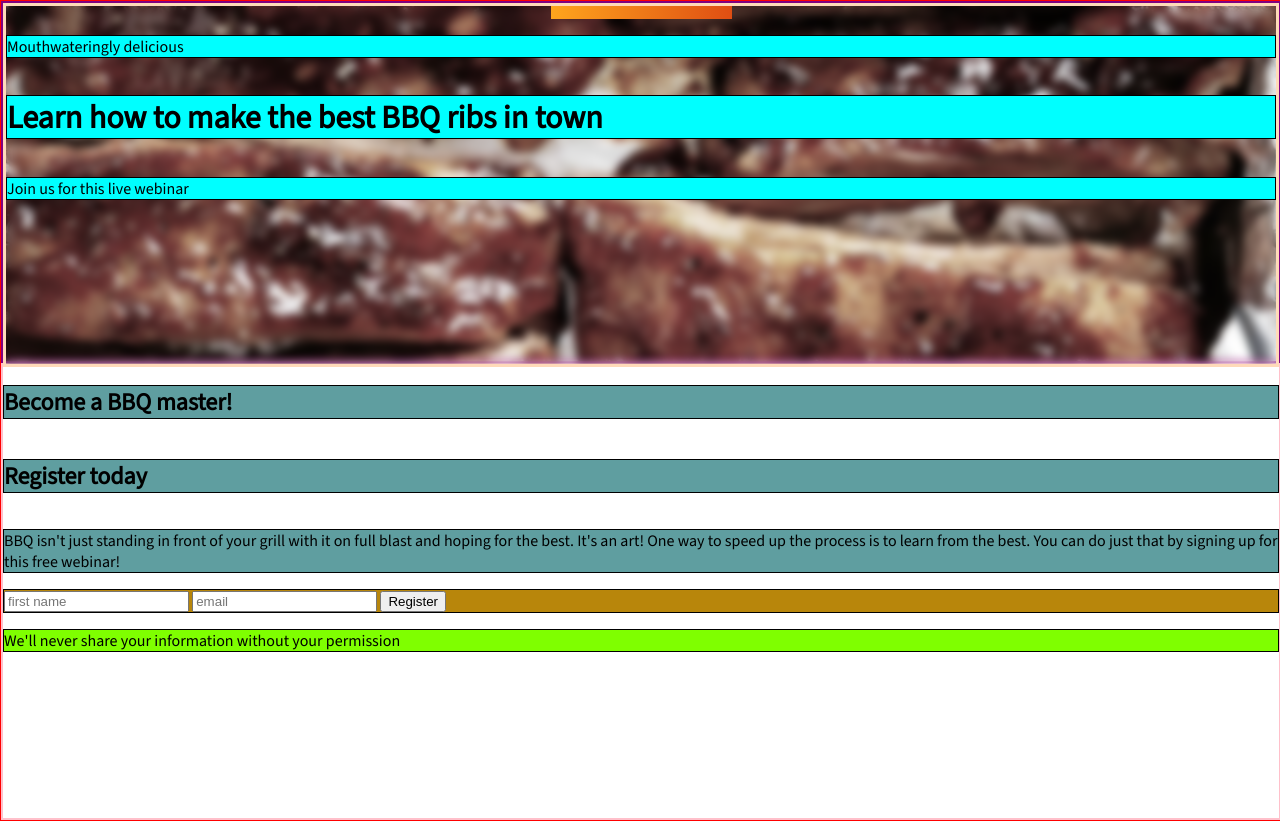
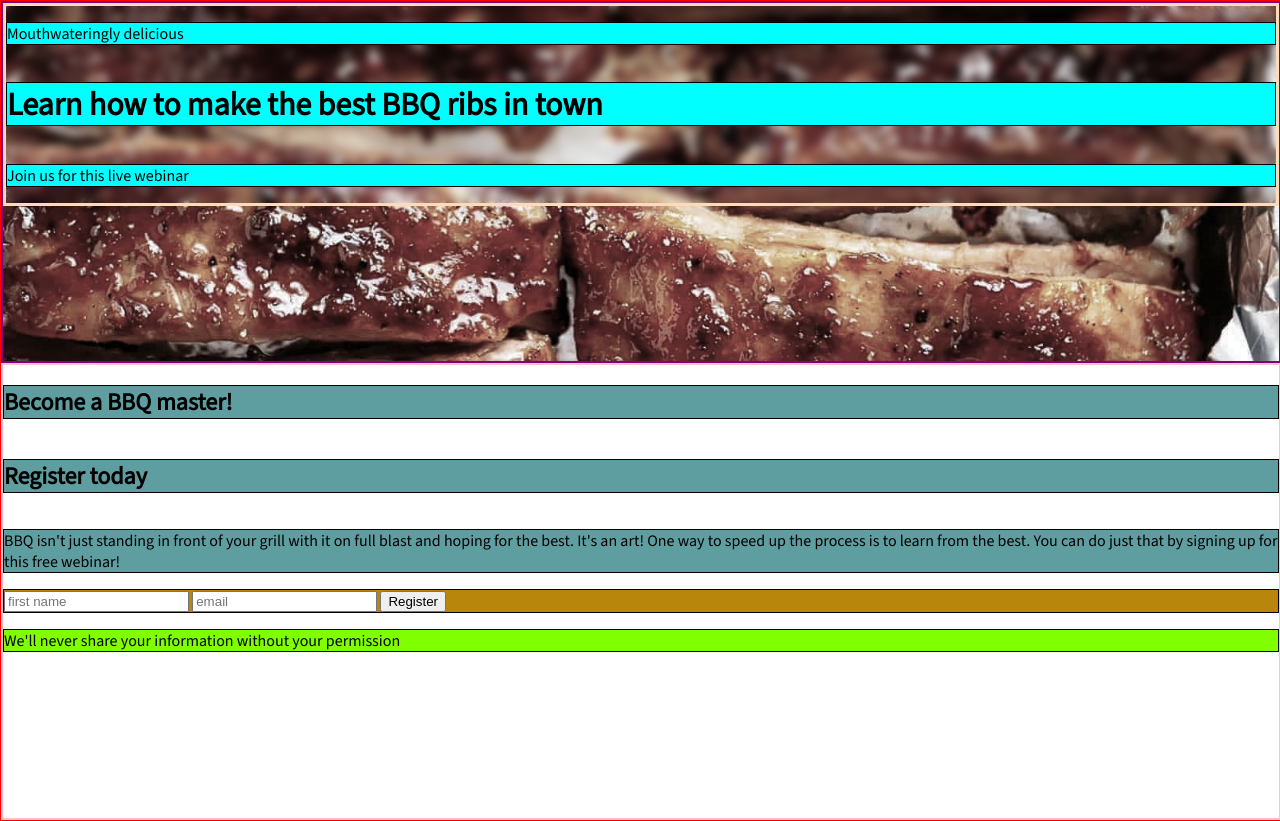
Before and after one commit to danielapereira11/BBQ-page_Scrimba, a plain HTML site: page index.html in a window 1280 px wide. Drawn offline with nearby package versions, Linux system fonts and the light colour scheme.

Commit message:
Added an extra outer "blur" div for the header container
To allow the entire header to have the background blurred, otherwise I was only blurring out the header container; but that had a smaller width than the entire background

```diff
--- a/index.html
+++ b/index.html
@@ -16,14 +16,20 @@
   <body>
     <main>
       <header>
-        <div class="header-container">
-          <div class="header-top"></div>
-          <p class="slogan">Mouthwateringly delicious</p>
-          <h1 class="header-title">
-            Learn how to make the best BBQ ribs in town
-          </h1>
-          <p class="join-us">Join us for this live webinar</p>
+        <div class="blur">
+          <div class="header-container">
+            <div class="header-top-bar"></div>
+            <p class="slogan">Mouthwateringly delicious</p>
+            <h1 class="header-title">
+              Learn how to make <span class="bold">the best BBQ ribs</span> in
+              town
+            </h1>
+            <p class="join-us">Join us for this live webinar</p>
+          </div>
+          <!-- /. HEADER CONTAINER -->
         </div>
+
+        <!-- /. BLUR DIV -->
       </header>
       <section class="register">
         <div class="register-container">
```
